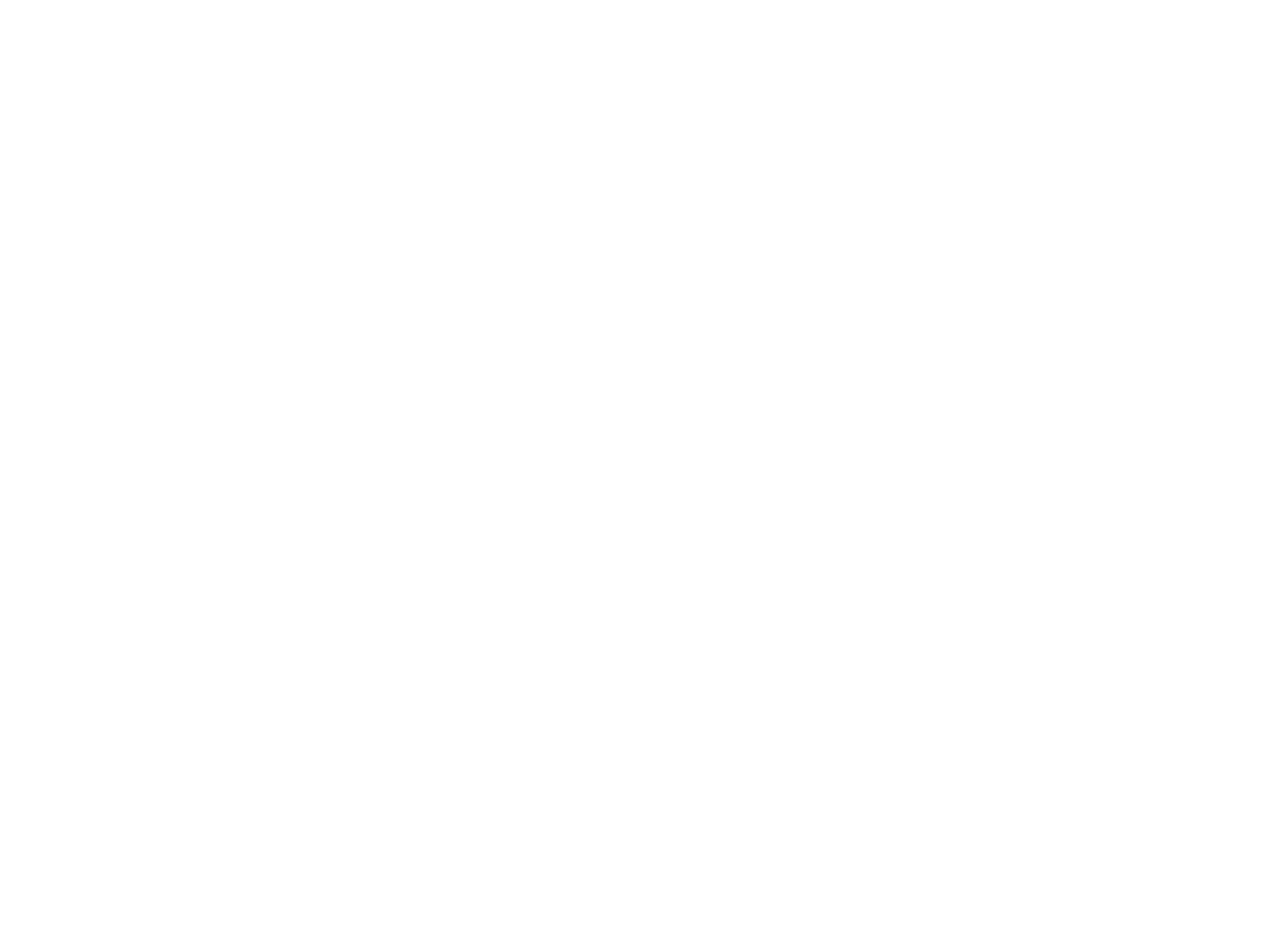
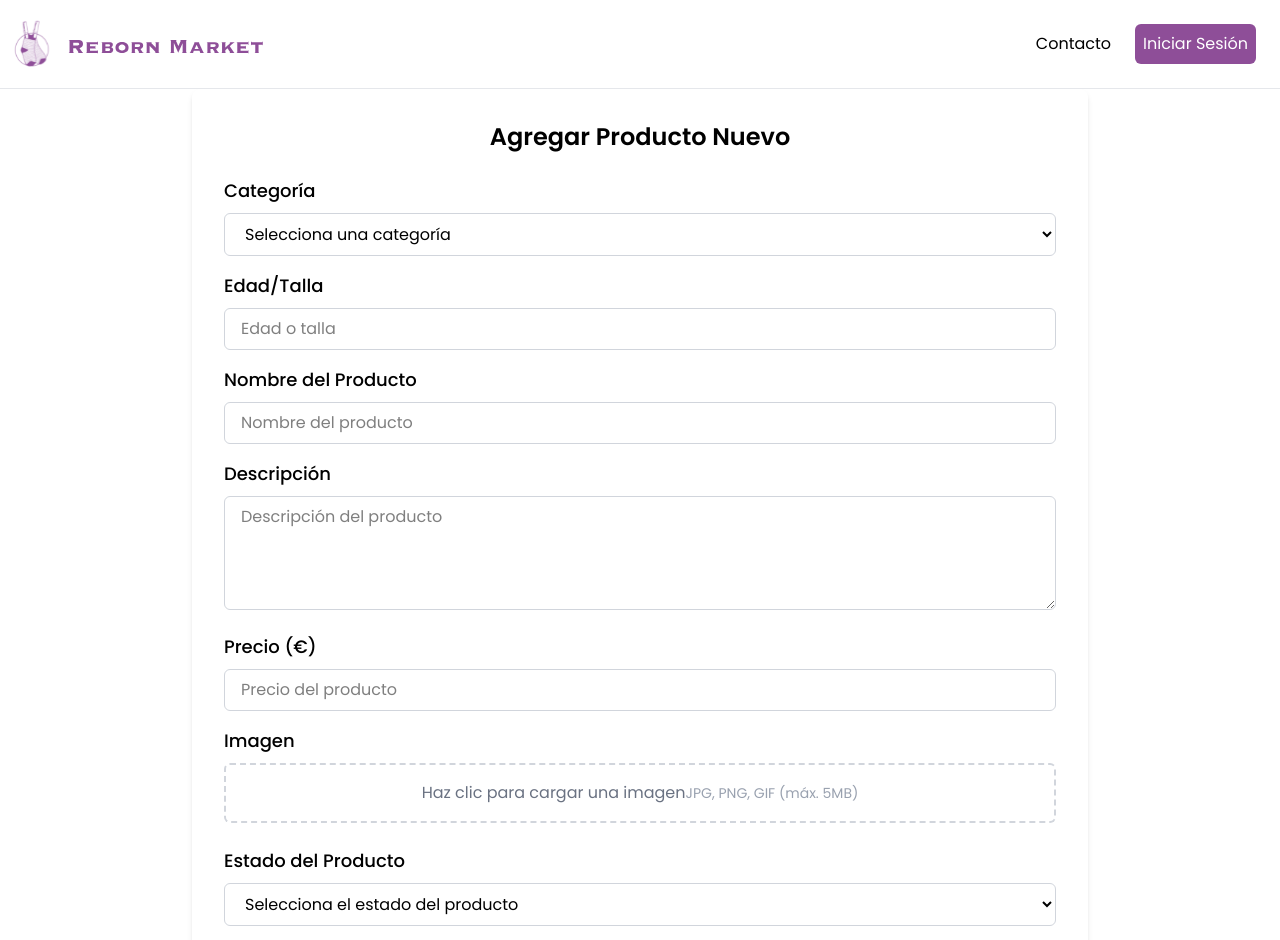
Before and after one commit to HackSisters/reborn-market-front, a React (Vite) app: page /add-products in a window 1280 px wide. Before the commit this address had no page. Shown: the top 940 px of the page. Before the commit the page ends 800 px from the top, so only its background shows below. Built offline with nearby package versions, Linux system fonts and the light colour scheme; a web font is replaced by a local one.

Commit message:
add for for adding products

```diff
--- a/src/components/layouts/Header.jsx
+++ b/src/components/layouts/Header.jsx
@@ -64,14 +64,12 @@ const Header = () => {
 
       {/* navegacion */}
       <nav
-        className={`flex absolute top-0 right-0 transition-all duration-300 transform ${
-          isMenuOpen ? 'translate-x-0' : '-translate-x-full'
-        } lg:relative lg:translate-x-0`}
+        className={`flex absolute top-0 right-0 transition-all duration-300 transform ${isMenuOpen ? 'translate-x-0' : '-translate-x-full'
+          } lg:relative lg:translate-x-0`}
       >
         <ul
-          className={`flex flex-row items-center gap-4 p-4 lg:flex ${
-            isMenuOpen ? 'block' : 'hidden'
-          }` }
+          className={`flex flex-row items-center gap-4 p-4 lg:flex ${isMenuOpen ? 'block' : 'hidden'
+            }`}
         >
           <li>
             <CustomButton to="/contact" className="">
@@ -81,6 +79,11 @@ const Header = () => {
 
           {isAuthenticated ? (
             <>
+              <CustomButton
+                to="/add-products"
+              >
+                Vender
+              </CustomButton>
               <li>
                 <CustomButton
                   onClick={logout}
--- a/src/components/users/ContactForm.jsx
+++ b/src/components/users/ContactForm.jsx
@@ -16,8 +16,7 @@ const ContactForm = () => {
     };
 
     return (
-        <div className="max-w-2xl mx-auto p-6 bg-white shadow-lg rounded-lg">
-
+        <div className="p-6 bg-white shadow-lg rounded-lg">
             {messageSent && (
                 <div className="fixed top-0 left-0 right-0 bottom-0 z-50 flex justify-center items-center">
                     <div className="bg-green-300 p-6 rounded-lg shadow-lg text-white text-lg font-bold w-80 h-40 flex justify-center items-center">
@@ -26,12 +25,12 @@ const ContactForm = () => {
                 </div>
             )}
 
-            <form onSubmit={handleSubmit(onSubmit)} className="w-lg space-y-4 flex flex-col justify-center items-center">
+            <form onSubmit={handleSubmit(onSubmit)} className="w-xs md:w-md lg:w-lg space-y-4 flex flex-col justify-center items-center">
                 <div className="w-full flex flex-col items-center gap-2">
                     <label htmlFor="name" className="block text-sm font-medium">Nombre:</label>
                     <input
                         id="name"
-                        className="w-2/3 p-2 border rounded-md focus:outline-none focus:ring-2 focus:ring-violet-2"
+                        className="w-full sm:w-2/3 md:w-2/3 lg:w-2/3 xl:w-2/3 p-2 border rounded-md focus:outline-none focus:ring-2 focus:ring-violet-2"
                         {...register('name', {
                             required: 'El nombre es obligatorio',
                             maxLength: {
@@ -51,7 +50,7 @@ const ContactForm = () => {
                     <label htmlFor="surname" className="block text-sm font-medium">Apellido:</label>
                     <input
                         id="surname"
-                        className="w-2/3 p-2 border rounded-md focus:outline-none focus:ring-2 focus:ring-violet-2"
+                        className="w-full sm:w-2/3 md:w-2/3 lg:w-2/3 xl:w-2/3 p-2 border rounded-md focus:outline-none focus:ring-2 focus:ring-violet-2"
                         {...register('surname', {
                             required: 'El apellido es obligatorio',
                             maxLength: {
@@ -71,7 +70,7 @@ const ContactForm = () => {
                     <label htmlFor="email" className="block text-sm font-medium">Correo Electrónico:</label>
                     <input
                         id="email"
-                        className="w-2/3 p-2 border rounded-md focus:outline-none focus:ring-2 focus:ring-violet-2"
+                        className="w-full sm:w-2/3 md:w-2/3 lg:w-2/3 xl:w-2/3 p-2 border rounded-md focus:outline-none focus:ring-2 focus:ring-violet-2"
                         {...register('email', {
                             required: 'El correo electrónico es obligatorio',
                             pattern: {
@@ -87,7 +86,7 @@ const ContactForm = () => {
                     <label htmlFor="message" className="block text-sm font-medium">Mensaje:</label>
                     <textarea
                         id="message"
-                        className="w-2/3 h-32 p-2 border rounded-md focus:outline-none focus:ring-2 focus:ring-violet-2"
+                        className="w-full sm:w-2/3 md:w-2/3 lg:w-2/3 xl:w-2/3 h-32 p-2 border rounded-md focus:outline-none focus:ring-2 focus:ring-violet-2"
                         {...register('message', {
                             required: 'El mensaje es obligatorio',
                             maxLength: {
@@ -104,7 +103,7 @@ const ContactForm = () => {
 
                 <CustomButton
                     type="submit"
-                    className="w-2/3 py-2 px-4 bg-violet-2 text-white"
+                    className="w-full sm:w-2/3 md:w-2/3 lg:w-2/3 xl:w-2/3 py-2 px-4 bg-violet-2 text-white"
                 >
                     Enviar
                 </CustomButton>
--- /dev/null
+++ b/src/components/users/FormAddProducts.jsx
@@ -0,0 +1,195 @@
+import React, { useState, useEffect } from 'react';
+import { useForm } from 'react-hook-form';
+import CustomButton from "../ui/buttons/CustomButton";
+
+const FormAddProducts = () => {
+    // Estado para almacenar las categorías que vienen del backend
+    const [categories, setCategories] = useState([]);
+    const [conditions, setConditions] = useState([]);
+    const [imagePreview, setImagePreview] = useState(null);
+
+    // Simulamos la recepción de categorías del backend
+    useEffect(() => {
+        // Aquí harías la llamada a tu backend para obtener las categorías
+        const fetchedCategories = [
+            { id: 1, name: 'Cunas' },
+            { id: 2, name: 'Juguetes' },
+            { id: 3, name: 'Ropa' },
+        ];
+        setCategories(fetchedCategories);
+
+        const fetchedConditions = [
+            { id: 1, name: 'Usado' },
+            { id: 2, name: 'En buen estado' },
+            { id: 3, name: 'Nuevo' },
+        ];
+        setConditions(fetchedConditions);
+    }, []);
+
+    const handleImageChange = (event) => {
+        const file = event.target.files[0];
+        if (file) {
+            const reader = new FileReader();
+            reader.onloadend = () => {
+                setImagePreview(reader.result);
+            };
+            reader.readAsDataURL(file);
+        }
+    };
+
+    const {
+        register,
+        handleSubmit,
+        formState: { errors },
+    } = useForm();
+
+
+    const onSubmit = (data) => {
+        const productData = {
+            id: 1, // Esto se generaría en el backend
+            name: data.name,
+            price: data.price,
+            image: data.image,
+            description: data.description,
+            category: data.category,
+            age: data.age,
+        };
+        console.log("Datos del producto enviado: ", productData);
+    };
+
+    return (
+        <div className="max-w-4xl mx-auto p-8 bg-white rounded-lg shadow-md">
+            <h2 className="text-2xl font-semibold text-center mb-6">Agregar Producto Nuevo</h2>
+            <form onSubmit={handleSubmit(onSubmit)}>
+                {/* Categoría */}
+                <div className="mb-4">
+                    <label htmlFor="category" className="block text-lg font-medium mb-2">Categoría</label>
+                    <select
+                        id="category"
+                        {...register('category', { required: 'La categoría es obligatoria' })}
+                        className="w-full px-4 py-2 border border-gray-300 rounded-md focus:outline-none focus:ring-2 focus:ring-violet-2"
+                    >
+                        <option value="">Selecciona una categoría</option>
+                        {categories.map((category) => (
+                            <option key={category.id} value={category.name}>
+                                {category.name}
+                            </option>
+                        ))}
+                    </select>
+                    {errors.category && <p className="text-red-400 text-sm">{errors.category.message}</p>}
+                </div>
+
+                <div className="mb-4">
+                    <label htmlFor="age" className="block text-lg font-medium mb-2">Edad/Talla</label>
+                    <input
+                        type="text"
+                        id="age"
+                        {...register('age', { required: 'Edad o talla es obligatoria' })}
+                        className="w-full px-4 py-2 border border-gray-300 rounded-md focus:outline-none focus:ring-2 focus:ring-violet-2"
+                        placeholder="Edad o talla"
+                    />
+                    {errors.age && <p className="text-red-400 text-sm">{errors.age.message}</p>}
+                </div>
+
+                <div className="mb-4">
+                    <label htmlFor="name" className="block text-lg font-medium mb-2">Nombre del Producto</label>
+                    <input
+                        type="text"
+                        id="name"
+                        {...register('name', { required: 'El nombre del producto es obligatorio' })}
+                        className="w-full px-4 py-2 border border-gray-300 rounded-md focus:outline-none focus:ring-2 focus:ring-violet-2"
+                        placeholder="Nombre del producto"
+                    />
+                    {errors.name && <p className="text-red-400 text-sm">{errors.name.message}</p>}
+                </div>
+
+                <div className="mb-4">
+                    <label htmlFor="description" className="block text-lg font-medium mb-2">Descripción</label>
+                    <textarea
+                        id="description"
+                        {...register('description', { required: 'La descripción es obligatoria' })}
+                        className="w-full px-4 py-2 border border-gray-300 rounded-md focus:outline-none focus:ring-2 focus:ring-violet-2"
+                        rows="4"
+                        placeholder="Descripción del producto"
+                    />
+                    {errors.description && <p className="text-red-400 text-sm">{errors.description.message}</p>}
+                </div>
+
+                <div className="mb-4">
+                    <label htmlFor="price" className="block text-lg font-medium mb-2">Precio (€)</label>
+                    <input
+                        type="number"
+                        id="price"
+                        {...register('price', {
+                            required: 'El precio es obligatorio',
+                            min: { value: 0, message: 'El precio debe ser mayor o igual a 0' },
+                        })}
+                        className="w-full px-4 py-2 border border-gray-300 rounded-md focus:outline-none focus:ring-2 focus:ring-violet-2"
+                        placeholder="Precio del producto"
+                        step="0.01"
+                    />
+                    {errors.price && <p className="text-red-400 text-sm">{errors.price.message}</p>}
+                </div>
+
+                <div className="mb-6">
+                    <label htmlFor="image" className="block text-lg font-medium mb-2">Imagen</label>
+                    <div className="flex items-center justify-center w-full">
+                        <label
+                            htmlFor="image"
+                            className="flex flex-col items-center justify-center w-full p-4 border-2 border-gray-300 border-dashed rounded-md cursor-pointer hover:bg-gray-100 focus:outline-none focus:ring-2 focus:ring-violet-2"
+                        >
+
+                            {imagePreview ? (
+                                <div className="flex flex-col items-center">
+                                    <img src={imagePreview} alt="Vista previa" className="w-32 h-32 object-cover mb-2 rounded-md" />
+                                    <span className="text-sm text-gray-500">Imagen cargada</span>
+                                </div>
+                            ) : (
+                                <div className="text-center">
+                                    <span className="text-gray-500">Haz clic para cargar una imagen</span>
+                                    <span className="text-sm text-gray-400">JPG, PNG, GIF (máx. 5MB)</span>
+                                </div>
+                            )}
+                            <input
+                                type="file"
+                                id="image"
+                                {...register('image', { required: 'La imagen es obligatoria' })}
+                                className="hidden"
+                                onChange={handleImageChange}
+                            />
+                        </label>
+                    </div>
+                    {errors.image && <p className="text-red-400 text-sm">{errors.image.message}</p>}
+                </div>
+
+                <div className="mb-4">
+                    <label htmlFor="state" className="block text-lg font-medium mb-2">Estado del Producto</label>
+                    <select
+                        id="state"
+                        {...register('state', { required: 'El estado es obligatorio' })}
+                        className="w-full px-4 py-2 border border-gray-300 rounded-md focus:outline-none focus:ring-2 focus:ring-violet-2"
+                    >
+                        <option value="">Selecciona el estado del producto</option>
+                        {conditions.map((condition) => (
+                            <option key={condition.id} value={condition.name}>
+                                {condition.name}
+                            </option>
+                        ))}
+                    </select>
+                    {errors.state && <p className="text-red-400 text-sm">{errors.state.message}</p>}
+                </div>
+
+                <div className="mb-4">
+                    <CustomButton
+                        type="submit"
+                        className="w-2/3 py-2 px-4 bg-violet-2 text-white"
+                    >
+                        Agregar producto
+                    </CustomButton>
+                </div>
+            </form>
+        </div>
+    );
+};
+
+export default FormAddProducts;
--- /dev/null
+++ b/src/pages/users/AddProducts.jsx
@@ -0,0 +1,10 @@
+import FormAddProducts from '../../components/users/FormAddProducts';
+const AddProducts = () => {
+    return (
+        <div>
+            <FormAddProducts />
+        </div>
+    );
+};
+
+export default AddProducts;
--- a/src/routes/AppRouter.jsx
+++ b/src/routes/AppRouter.jsx
@@ -4,6 +4,7 @@ import Home from "../pages/Home";
 import ProductDetail from "../pages/products/ProductDetail";
 import Login from "../pages/users/Login";
 import Contact from "../pages/users/Contact";
+import AddProducts from "../pages/users/AddProducts";
 import MainLayout from "../layouts/MainLayout";
 
 const AppRouter = () => {
@@ -13,6 +14,7 @@ const AppRouter = () => {
                 <Route element={<MainLayout />}>
                     <Route path="/" element={<Home />} />
                     <Route path="/contact" element={<Contact />} />
+                    <Route path="/add-products" element={<AddProducts />} />
                     <Route path="/products/:id" element={<ProductDetail />} />
                 </Route>
 
```
